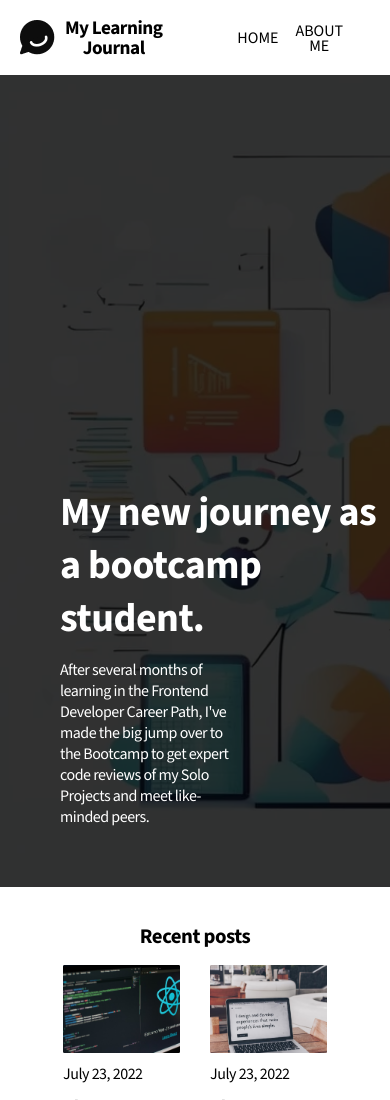
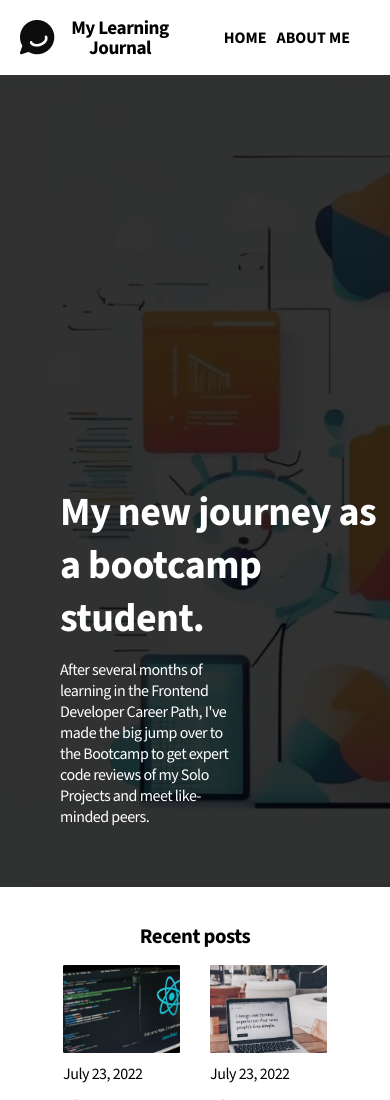
Before and after one commit to KeithGalway/Learning-Journal, a plain HTML site: page index.html in a window 390 px wide. Shown: the top 1100 px of the page. Drawn offline with nearby package versions, Linux system fonts and the light colour scheme.

Commit message:
style adjustment
re-adjusting the header style for mobile

```diff
--- a/index.html
+++ b/index.html
@@ -17,7 +17,7 @@
                     src="assets/logo.jpg"
                     alt="logo"
                 />
-                <a class="header__heading" href="index.html"><h1>My Learning Journal</h3></a>
+                <a class="header__heading" href="index.html"><h1>My Learning Journal</h1></a>
             </section>
             <nav class="header__navigation">
                 <ul class="header__list">
--- a/style.css
+++ b/style.css
@@ -217,16 +217,17 @@ h2 {
 
 /* MEDIA QUERIES */
 
-@media (max-width: 700px) {
-
+@media (max-width: 414px) {
+    /* HEADER */
+    .header,
     .header__main,
     .header__list {
         gap: 10px;
     }
 
-    .header__heading {
-        font-size: 0.8em;
-        margin-left: -25px;
+    .header__heading h1 {
+        width: 110px;
+        font-size: 1.2em;
         text-align: center;
         line-height: 20px;
     }
@@ -234,13 +235,15 @@ h2 {
     .header__list > li {
         text-align: center;
         line-height: 15px;
+        font-weight: 700;
     }
-}
 
-@media (max-width: 414px) {
     .header__logo {
         padding-left: 20px;
     }
+
+    /* MAIN HERO */
+
 }
 
 /* @media (min-width:700px) {
```
